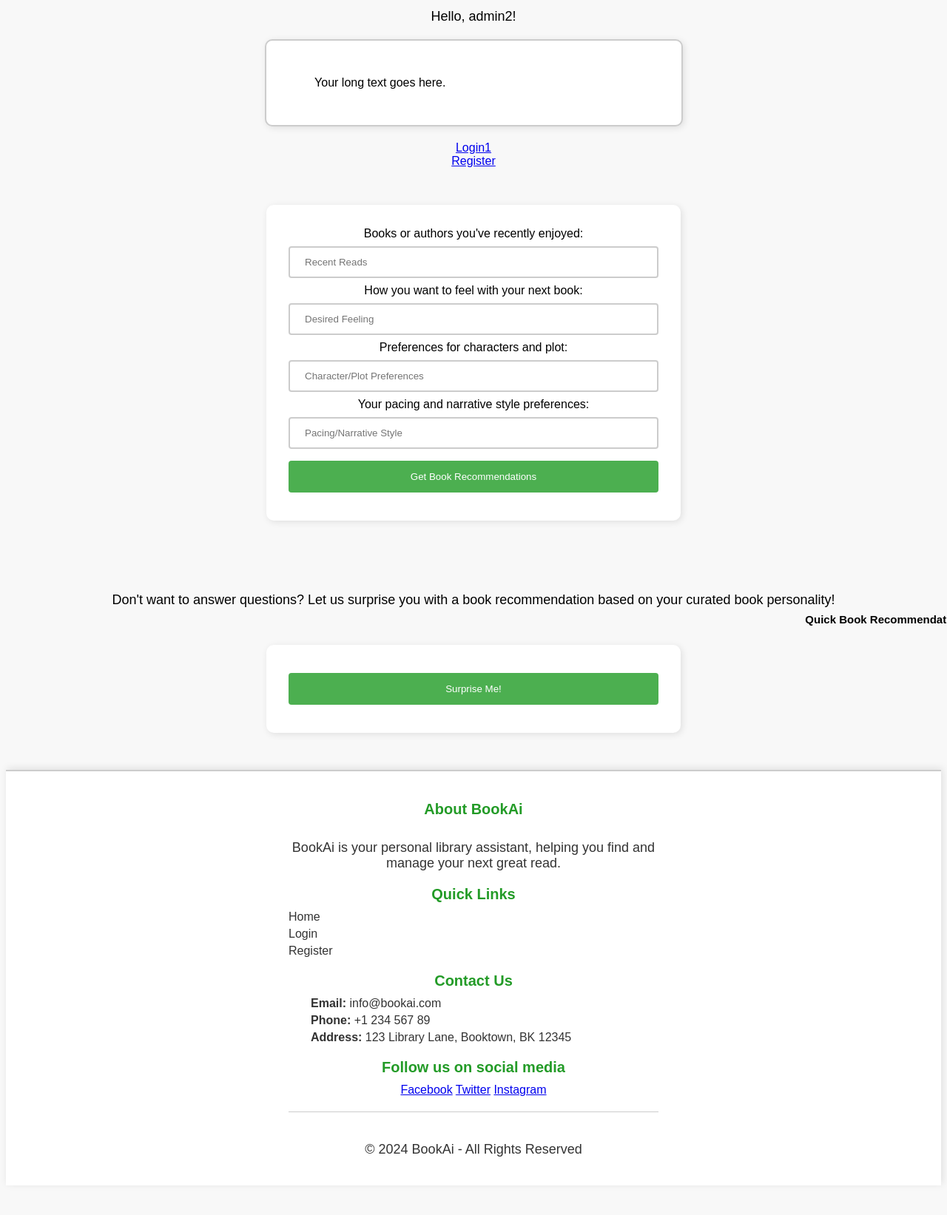
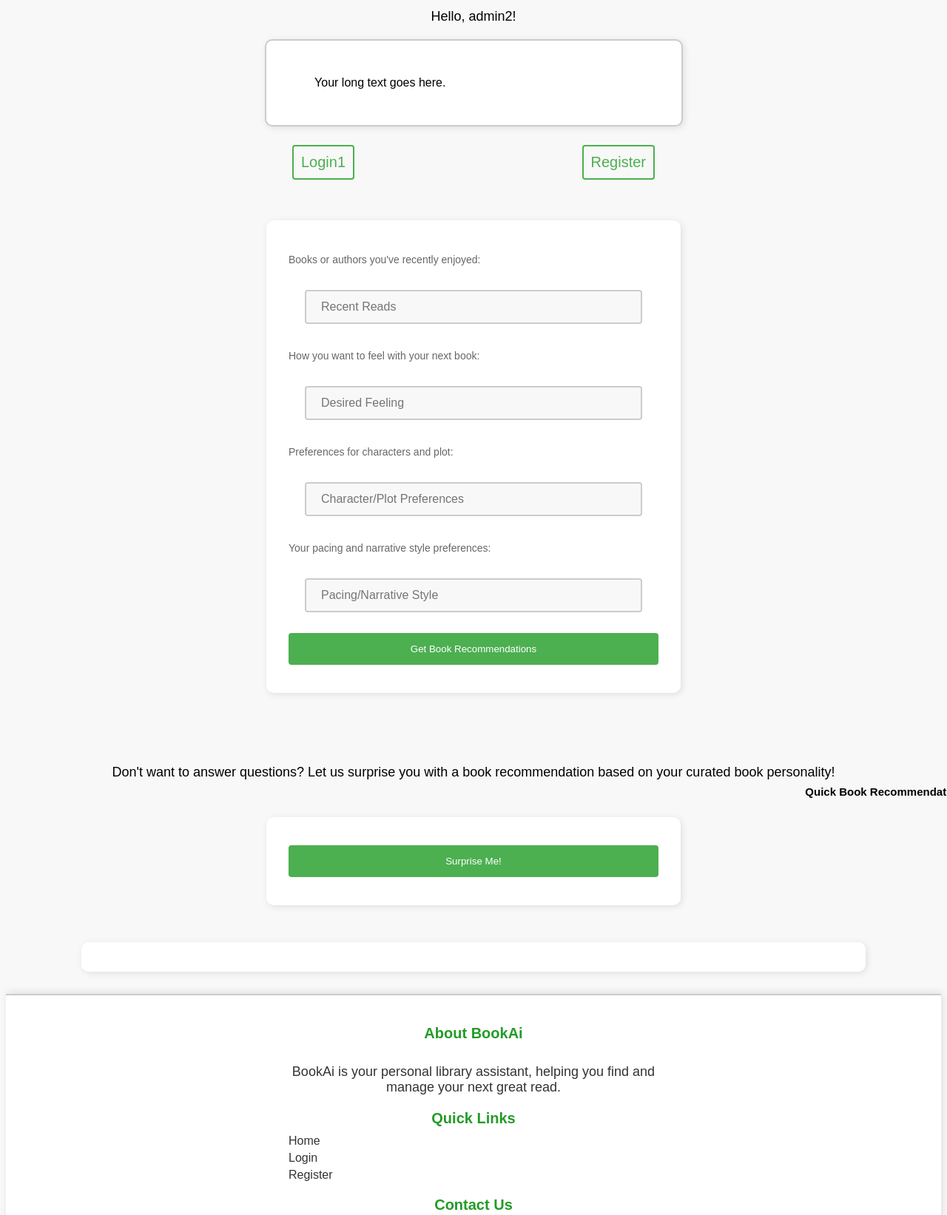
Before and after one commit to Ernosto0/BookHalter, a Django app: page / in a window 1280 px wide; the page is wider, and only the part inside the window is pictured. Shown: the part 307-1950 px from the top of that part at 74% size. Before the commit the page ends 1903 px from the top of that part, so only its background shows below. Run offline with Django 5.2, Linux system fonts and the light colour scheme; a user stored in the database is signed in; data comes from the database, SQL or seed files in the repository.

Commit message:
Update main.css

```diff
--- a/static/main.css
+++ b/static/main.css
@@ -14,17 +14,32 @@ body {
 }
 
 input[type="text"] {
-    width: 100%;
-    padding: 12px 20px;
-    margin: 8px 0;
-    box-sizing: border-box;
-    border: 2px solid #ccc;
-    border-radius: 4px;
+  width: calc(100% - 44px); /* Adjust width considering padding and border */
+  padding: 12px 20px; /* Keep the padding for comfortable typing space */
+  margin: 10px 0 20px; /* Add some margin for spacing between inputs */
+  box-sizing: border-box; /* Include padding and border in the element's total width and height */
+  border: 2px solid #ccc; /* A light grey border that matches the form style */
+  border-radius: 4px; /* Rounded corners for the inputs */
+  background-color: #f8f8f8; /* A light background color for the inputs */
+  font-size: 16px; /* Slightly larger font size for readability */
+  color: #333; /* Darker text color for better contrast */
+  transition: border-color 0.3s, box-shadow 0.3s; /* Smooth transition for focus effect */
 }
 
 input[type="text"]:focus {
-    border-color: #4CAF50;
-    outline: none;
+  border-color: #4CAF50; /* Green border color when focused, matching the button color */
+  box-shadow: 0 0 8px rgba(76, 175, 80, 0.6); /* A subtle glow effect using the same green color */
+  outline: none; /* Remove the default focus outline */
+}
+
+
+label {
+  display: block; /* Ensure the label is on its own line */
+  margin-top: 15px; /* Space above each label */
+  margin-bottom: 5px; /* Space between label and its input field */
+  color: #666; /* A darker color for the labels for readability */
+  font-size: 14px; /* A smaller font size for labels compared to input text */
+  text-align: left; /* Align labels to the left */
 }
 
 button {
@@ -87,4 +102,88 @@ body {
   font-size: 20px; /* Slightly smaller than your h1 for differentiation */
   margin-top: 20px; /* Space above the greeting */
   font-weight: bold; /* Make it stand out */
+
 }
+
+.button-container {
+    display: flex;
+    justify-content : space-between; /* This will place one item on each end */
+    max-width: 500px;
+    margin: 0 auto; /* Centering the container */
+  }
+
+.login-button a,
+.register-button a {
+    display: block;
+    font-size: 20px; /* Larger font size */
+    padding: 10px;
+    margin: 5px;
+    text-decoration: none;
+    color: #4CAF50; /* Your button color */
+    border: 2px solid #4CAF50; /* Your button color */
+    border-radius: 4px;
+    transition: background-color 0.3s, color 0.3s;
+  }
+
+.login-button a:hover,
+.register-button a:hover {
+    background-color: #4CAF50;
+    color: white;
+  }
+
+/* Container for recommendations */
+/* Container for book columns */
+#bookColumns {
+display: flex;
+justify-content: space-between;
+max-width: 1020px; /* Adjusted to fit two 500px columns with some spacing */
+margin: 30px auto;
+padding: 20px;
+background-color: #fff;
+border-radius: 10px;
+box-shadow: 2px 2px 10px rgba(0, 0, 0, 0.1);
+}
+
+/* Individual book columns */
+.book-column {
+flex: 1;
+display: flex;
+flex-direction: column;
+padding: 0 10px;
+}
+
+/* Style for each book */
+.book {
+margin-bottom: 20px;
+padding: 15px;
+background-color: #f8f8f8;
+border: 1px solid #ccc;
+border-radius: 4px;
+text-align: left;
+}
+
+.book img {
+max-width: 100%;
+height: auto;
+border-radius: 4px;
+margin-bottom: 10px;
+}
+
+.book .title {
+margin: 10px 0 5px;
+color: #333;
+font-size: 18px;
+font-weight: bold;
+}
+
+.book p {
+margin: 5px 0;
+color: #666;
+font-size: 14px;
+line-height: 1.4;
+}
+
+/* Ensure last book in each column doesn't have a bottom margin */
+.book-column .book:last-child {
+margin-bottom: 0;
+}
```
Lines whose indentation alone changed are shown as unchanged.
